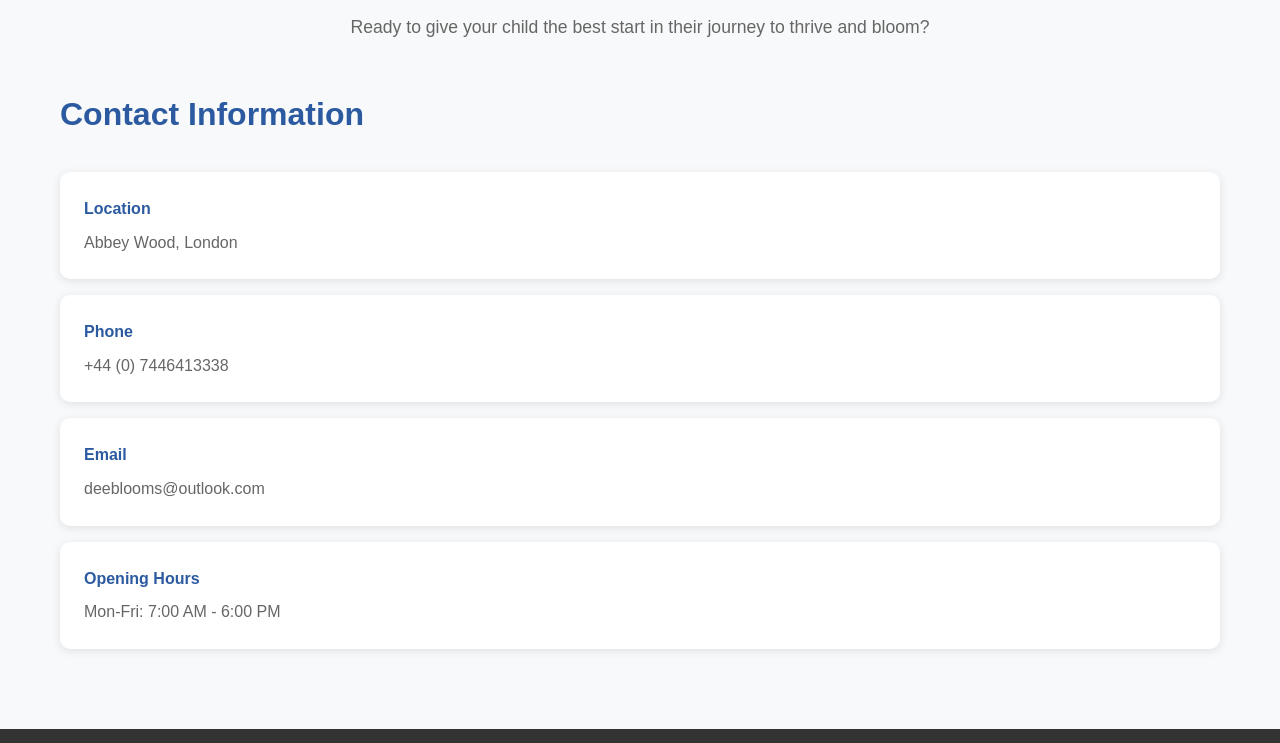
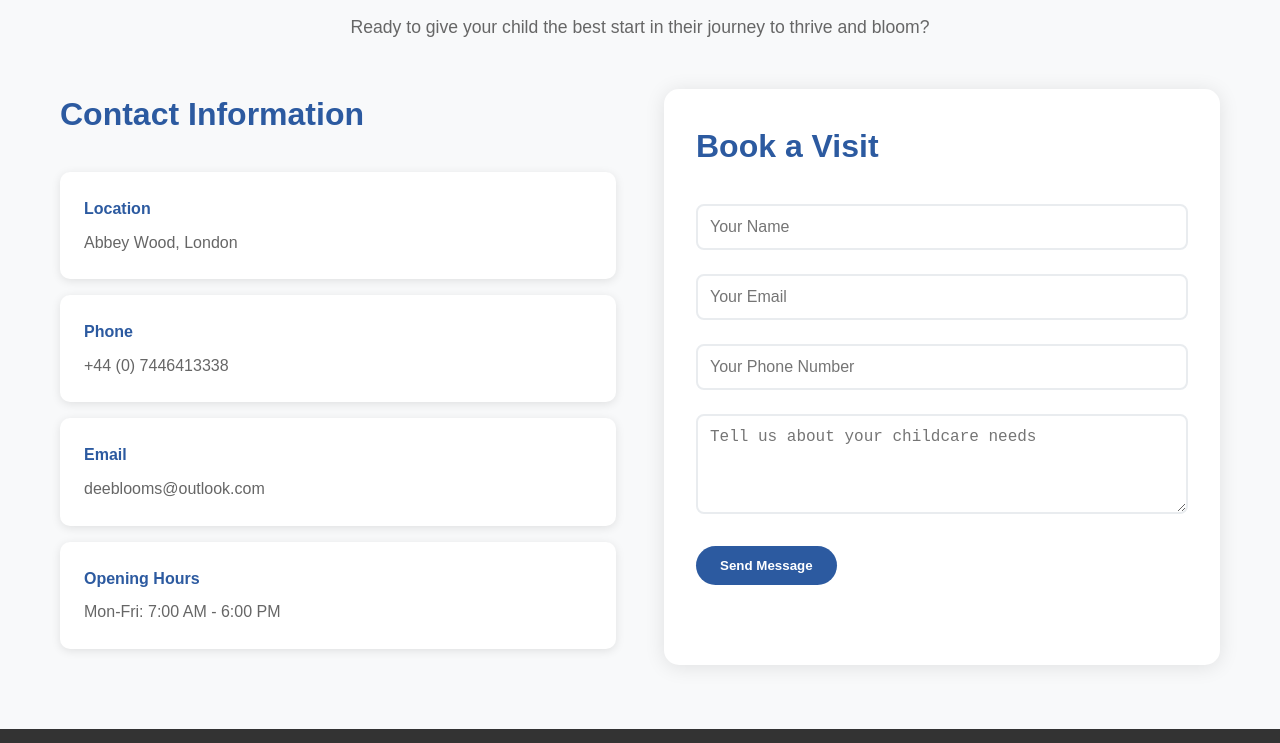
Before and after one commit to dev-abu/NurseryWebsite, a plain HTML site: page index.html in a window 1280 px wide. Shown: the part 1585-2328 px from the top of the page. Drawn offline with Linux system fonts and the light colour scheme.

Commit message:
Add contact form with validation and submission handling

```diff
--- a/index.html
+++ b/index.html
@@ -101,6 +101,24 @@
                         <p>Mon-Fri: 7:00 AM - 6:00 PM</p>
                     </div>
                 </div>
+                <div class="contact-form">
+                    <h3>Book a Visit</h3>
+                    <form id="contactForm">
+                        <div class="form-group">
+                            <input type="text" id="name" name="name" placeholder="Your Name" required>
+                        </div>
+                        <div class="form-group">
+                            <input type="email" id="email" name="email" placeholder="Your Email" required>
+                        </div>
+                        <div class="form-group">
+                            <input type="tel" id="phone" name="phone" placeholder="Your Phone Number">
+                        </div>
+                        <div class="form-group">
+                            <textarea id="message" name="message" placeholder="Tell us about your childcare needs" rows="4"></textarea>
+                        </div>
+                        <button type="submit" class="btn btn-primary">Send Message</button>
+                    </form>
+                </div>
             </div>
         </div>
     </section>
--- a/script.js
+++ b/script.js
@@ -423,5 +423,29 @@ document.addEventListener('DOMContentLoaded', function() {
         });
     });
 
+    // Handle contact form submission
+    const contactForm = document.getElementById('contactForm');
+    if (contactForm) {
+        contactForm.addEventListener('submit', function(e) {
+            e.preventDefault();
+
+            const formData = new FormData(this);
+            const name = formData.get('name');
+            const email = formData.get('email');
+            const phone = formData.get('phone');
+            const message = formData.get('message');
+
+            // Simple validation
+            if (!name || !email || !message) {
+                alert('Please fill in all required fields.');
+                return;
+            }
+
+            // Simulate form submission
+            alert('Thank you for your message! We will get back to you soon.');
+            this.reset();
+        });
+    }
+
     console.log('Deeblooms website loaded successfully!');
 });
--- a/styles.css
+++ b/styles.css
@@ -217,8 +217,8 @@ body {
 
 .contact-content {
     display: grid;
-    grid-template-columns: 1fr;
-    gap: 2rem;
+    grid-template-columns: 1fr 1fr;
+    gap: 3rem;
 }
 
 .contact-info h3 {
@@ -242,6 +242,44 @@ body {
 
 .contact-item p {
     color: #666;
+}
+
+.contact-form {
+    background: white;
+    padding: 2rem;
+    border-radius: 15px;
+    box-shadow: 0 2px 20px rgba(0,0,0,0.1);
+}
+
+.contact-form h3 {
+    color: #2c5aa0;
+    font-size: 2rem;
+    margin-bottom: 2rem;
+}
+
+.form-group {
+    margin-bottom: 1.5rem;
+}
+
+.form-group input,
+.form-group textarea {
+    width: 100%;
+    padding: 12px;
+    border: 2px solid #e9ecef;
+    border-radius: 8px;
+    font-size: 1rem;
+    transition: border-color 0.3s ease;
+}
+
+.form-group input:focus,
+.form-group textarea:focus {
+    outline: none;
+    border-color: #2c5aa0;
+}
+
+.form-group textarea {
+    resize: vertical;
+    min-height: 100px;
 }
 
 /* Footer */
```
